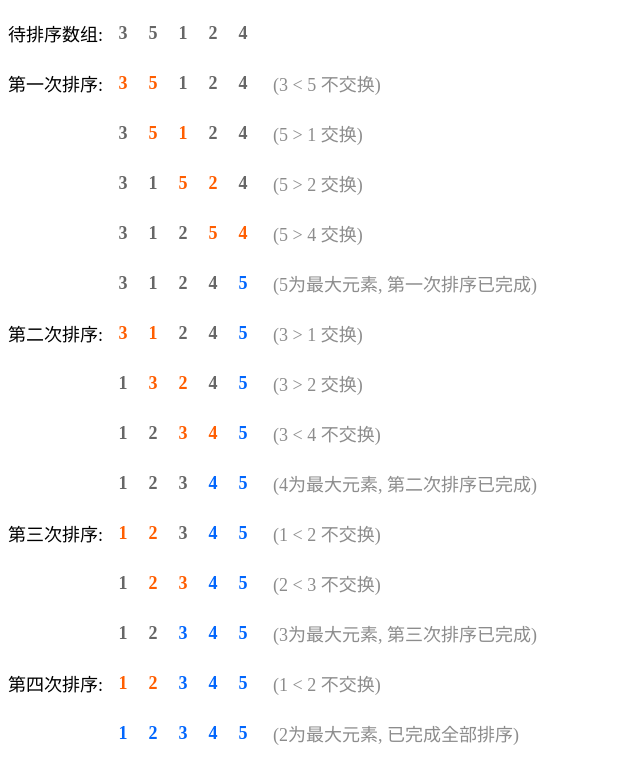
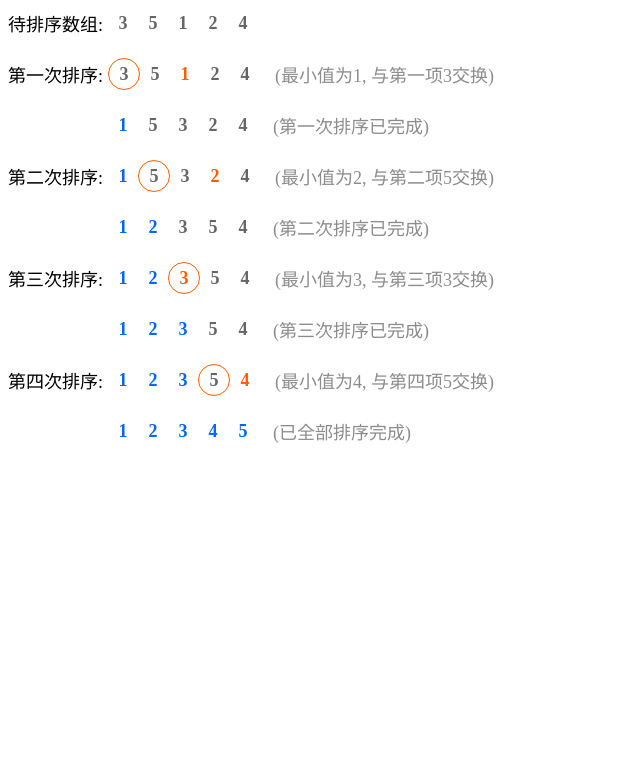
Before and after one commit to ajun568/data-structures-and-algorithms, a React (Create React App) app: page / in a window 1280 px wide. Shown: the top 784 px of the page, without its empty margins (0-640 px from the left). Built offline with nearby package versions, Linux system fonts and the light colour scheme; the HTML template or start-up script is replaced by a standard one.

Commit message:
选择排序

```diff
--- a/src/App.tsx
+++ b/src/App.tsx
@@ -1,8 +1,8 @@
-import bubbleSort from './sort/bubbleSort';
+import selectSort from './sort/selectSort';
 import './index.css';
 
 const App = ()  => {
-  console.log(bubbleSort([3, 5, 1, 2, 4]));
+  console.log(selectSort([3, 5, 1, 2, 4]));
   return (
     <main>
       <ul className="flex">
@@ -15,120 +15,66 @@ const App = ()  => {
       </ul>
       <ul className="flex">
         <p className="label">第一次排序: </p>
-        <li className="orange">3</li>
-        <li className="orange">5</li>
-        <li>1</li>
+        <li className="radius">3</li>
+        <li>5</li>
+        <li className="orange">1</li>
         <li>2</li>
         <li>4</li>
-        <p className="grey">{`(3 < 5 不交换)`}</p>
+        <p className="grey">{`(最小值为1, 与第一项3交换)`}</p>
       </ul>
       <ul className="flex">
         <p className="label"></p>
+        <li className="blue">1</li>
+        <li>5</li>
         <li>3</li>
-        <li className="orange">5</li>
-        <li className="orange">1</li>
         <li>2</li>
         <li>4</li>
-        <p className="grey">{`(5 > 1 交换)`}</p>
+        <p className="grey">{`(第一次排序已完成)`}</p>
+      </ul>
+      <ul className="flex">
+        <p className="label">第二次排序: </p>
+        <li className="blue">1</li>
+        <li className="radius">5</li>
+        <li>3</li>
+        <li className="orange">2</li>
+        <li>4</li>
+        <p className="grey">{`(最小值为2, 与第二项5交换)`}</p>
       </ul>
       <ul className="flex">
         <p className="label"></p>
+        <li className="blue">1</li>
+        <li className="blue">2</li>
         <li>3</li>
-        <li>1</li>
-        <li className="orange">5</li>
-        <li className="orange">2</li>
+        <li>5</li>
         <li>4</li>
-        <p className="grey">{`(5 > 2 交换)`}</p>
+        <p className="grey">{`(第二次排序已完成)`}</p>
+      </ul>
+      <ul className="flex">
+        <p className="label">第三次排序: </p>
+        <li className="blue">1</li>
+        <li className="blue">2</li>
+        <li className="radius orange">3</li>
+        <li>5</li>
+        <li>4</li>
+        <p className="grey">{`(最小值为3, 与第三项3交换)`}</p>
       </ul>
       <ul className="flex">
         <p className="label"></p>
-        <li>3</li>
-        <li>1</li>
-        <li>2</li>
-        <li className="orange">5</li>
-        <li className="orange">4</li>
-        <p className="grey">{`(5 > 4 交换)`}</p>
+        <li className="blue">1</li>
+        <li className="blue">2</li>
+        <li className="blue">3</li>
+        <li>5</li>
+        <li>4</li>
+        <p className="grey">{`(第三次排序已完成)`}</p>
       </ul>
       <ul className="flex">
-        <p className="label"></p>
-        <li>3</li>
-        <li>1</li>
-        <li>2</li>
-        <li>4</li>
-        <li className="blue">5</li>
-        <p className="grey">{`(5为最大元素, 第一次排序已完成)`}</p>
-      </ul>
-      <ul className="flex">
-        <p className="label">第二次排序:</p>
-        <li className="orange">3</li>
-        <li className="orange">1</li>
-        <li>2</li>
-        <li>4</li>
-        <li className="blue">5</li>
-        <p className="grey">{`(3 > 1 交换)`}</p>
-      </ul>
-      <ul className="flex">
-        <p className="label"></p>
-        <li>1</li>
-        <li className="orange">3</li>
-        <li className="orange">2</li>
-        <li>4</li>
-        <li className="blue">5</li>
-        <p className="grey">{`(3 > 2 交换)`}</p>
-      </ul>
-      <ul className="flex">
-        <p className="label"></p>
-        <li>1</li>
-        <li>2</li>
-        <li className="orange">3</li>
+        <p className="label">第四次排序: </p>
+        <li className="blue">1</li>
+        <li className="blue">2</li>
+        <li className="blue">3</li>
+        <li className="radius">5</li>
         <li className="orange">4</li>
-        <li className="blue">5</li>
-        <p className="grey">{`(3 < 4 不交换)`}</p>
-      </ul>
-      <ul className="flex">
-        <p className="label"></p>
-        <li>1</li>
-        <li>2</li>
-        <li>3</li>
-        <li className="blue">4</li>
-        <li className="blue">5</li>
-        <p className="grey">{`(4为最大元素, 第二次排序已完成)`}</p>
-      </ul>
-      <ul className="flex">
-        <p className="label">第三次排序:</p>
-        <li className="orange">1</li>
-        <li className="orange">2</li>
-        <li>3</li>
-        <li className="blue">4</li>
-        <li className="blue">5</li>
-        <p className="grey">{`(1 < 2 不交换)`}</p>
-      </ul>
-      <ul className="flex">
-        <p className="label"></p>
-        <li>1</li>
-        <li className="orange">2</li>
-        <li className="orange">3</li>
-        <li className="blue">4</li>
-        <li className="blue">5</li>
-        <p className="grey">{`(2 < 3 不交换)`}</p>
-      </ul>
-      <ul className="flex">
-        <p className="label"></p>
-        <li>1</li>
-        <li>2</li>
-        <li className="blue">3</li>
-        <li className="blue">4</li>
-        <li className="blue">5</li>
-        <p className="grey">{`(3为最大元素, 第三次排序已完成)`}</p>
-      </ul>
-      <ul className="flex">
-        <p className="label">第四次排序:</p>
-        <li className="orange">1</li>
-        <li className="orange">2</li>
-        <li className="blue">3</li>
-        <li className="blue">4</li>
-        <li className="blue">5</li>
-        <p className="grey">{`(1 < 2 不交换)`}</p>
+        <p className="grey">{`(最小值为4, 与第四项5交换)`}</p>
       </ul>
       <ul className="flex">
         <p className="label"></p>
@@ -137,7 +83,7 @@ const App = ()  => {
         <li className="blue">3</li>
         <li className="blue">4</li>
         <li className="blue">5</li>
-        <p className="grey">{`(2为最大元素, 已完成全部排序)`}</p>
+        <p className="grey">{`(已全部排序完成)`}</p>
       </ul>
     </main>
   );
--- a/src/index.css
+++ b/src/index.css
@@ -14,12 +14,15 @@ ul, p {
   margin: 0;
   font-size: 18px;
 }
+ul {
+  margin-bottom: 20px;
+}
 ul li {
   width: 30px;
-  height: 50px;
+  height: 30px;
   text-align: center;
   font-weight: bold;
-  line-height: 50px;
+  line-height: 30px;
   color: #666;
 }
 .label {
@@ -35,3 +38,7 @@ ul li {
 .blue {
   color: rgb(1, 102, 253);
 }
+.radius {
+  border: 1px solid rgb(255, 94, 0);
+  border-radius: 50%;
+}
--- /dev/null
+++ b/src/sort/selectSort.ts
@@ -0,0 +1,19 @@
+const selectSort = (arr: number[]) => {
+  let minIndex: number;
+
+  for (let i = 0; i < arr.length; i++) {
+    minIndex = i;
+
+    for (let j = i + 1; j < arr.length; j++) {
+      if (arr[j] < arr[minIndex]) minIndex = j;
+    }
+
+    let temp = arr[minIndex];
+    arr[minIndex] = arr[i];
+    arr[i] = temp;
+  }
+
+  return arr;
+}
+
+export default selectSort;
```
